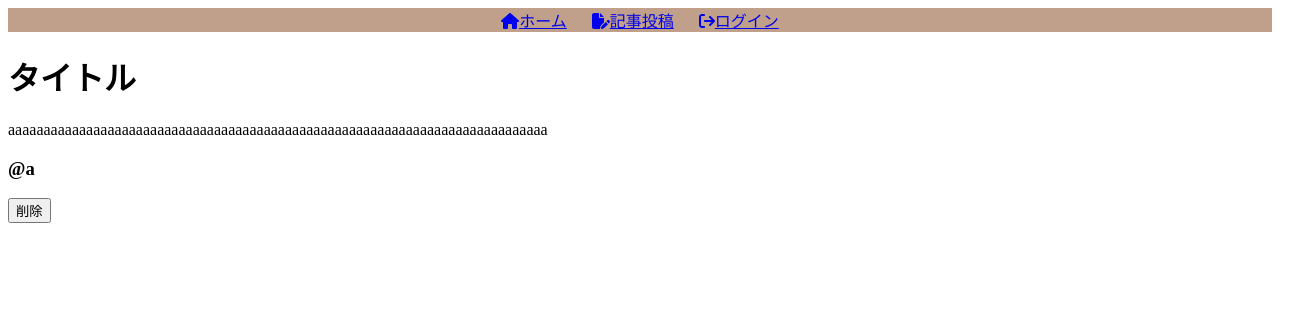
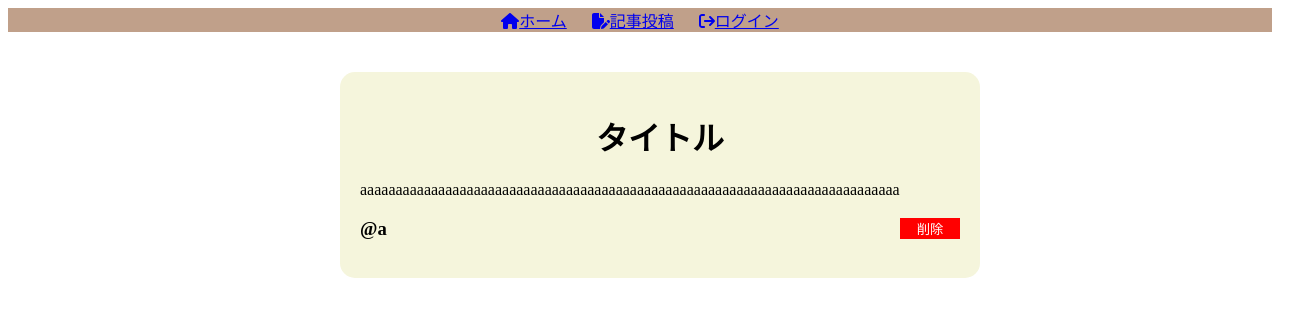
Before and after one commit to kentem-sh-kitazawa/blog, a React (Vite) app: page / in a window 1280 px wide. Shown: the top 316 px of the page, 1312 px wide, since content can reach past the window. Built offline with nearby package versions, Linux system fonts and the light colour scheme.

Commit message:
Homeにスタイルを適用

```diff
--- a/src/style/Home.css
+++ b/src/style/Home.css
@@ -1,4 +1,50 @@
-.posts {
+.homePage {
+  width: 100%;
+  height: calc(100vh-80px);
+  height: suto;
+  display: flex;
+  justify-content: center;
+  flex-direction: column;
+  align-items: center;
+  padding: 20px;
+}
+
+.homePage .postContents {
+  width: 600px;
+  height: auto;
+  max-height: 600px;
+  background-color: beige;
+  border-radius: 15px;
+  margin: 20px;
+  padding: 20px;
+}
+
+.postHeder h1 {
+  text-align: center;
+}
+
+.postContents .postTextContainer {
+  height: auto;
+  word-wrap: break-word;
+}
+
+.nameAndDeleteButton {
+  display: flex;
+  align-items: center;
+}
+
+.nameAndDeleteButton h3 {
+  flex: 90%;
+}
+
+.nameAndDeleteButton button {
+  flex: 10%;
+  background-color: red;
+  color: white;
+  border: none;
+}
+
+/* .posts {
   display: flex;
   justify-content: center;
 }
@@ -6,6 +52,7 @@
 ul {
   list-style: none;
   padding: 0;
+}
 
 li {
   display: flex;
@@ -14,7 +61,6 @@ ul {
   border: 1px solid;
   border-radius: 5%;
   margin: 10px;
-  }
 }
 
 .footer {
@@ -30,4 +76,4 @@ ul {
 
 li h2 {
   text-align: center;
-}
+} */
```
Lines whose indentation alone changed are shown as unchanged.
